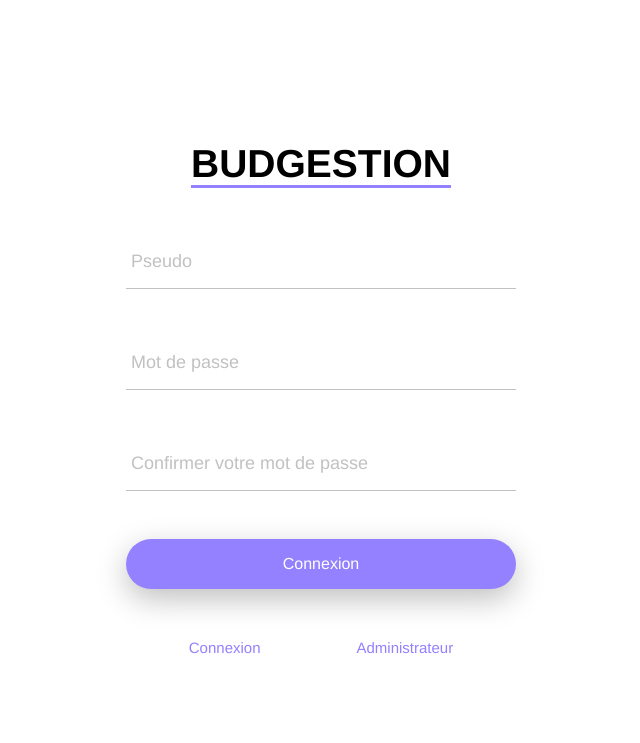
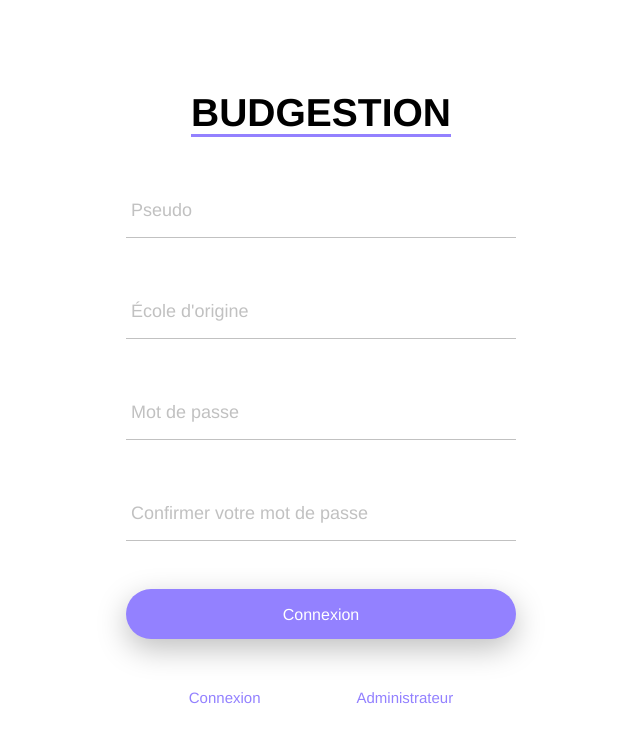
Before and after one commit to ebarnabo/Budgestion_Project, a Django app: page /inscription/ in a window 1280 px wide. Shown: the top 743 px of the page, without its empty margins (319-959 px from the left). Run offline with Django 4.2, Linux system fonts and the light colour scheme.

Commit message:
correction formulaire inscription

```diff
--- a/budgestion/budgestionapp/templates/inscription.html
+++ b/budgestion/budgestionapp/templates/inscription.html
@@ -19,6 +19,11 @@
                         <div class="wrap-input100 validate-input mt-5 mb-5" data-validate="Pseudo">
                             <input class="input100" type="text" name="Pseudo">
                             <span class="focus-input100" data-placeholder="Pseudo"></span>
+                        </div>
+
+                        <div class="wrap-input100 validate-input mb-5" data-validate="École d'origine">
+                            <input class="input100" type="password" name="École d'origine">
+                            <span class="focus-input100" data-placeholder="École d'origine"></span>
                         </div>
 
                         <div class="wrap-input100 validate-input mb-5" data-validate="Mot de passe">
```
